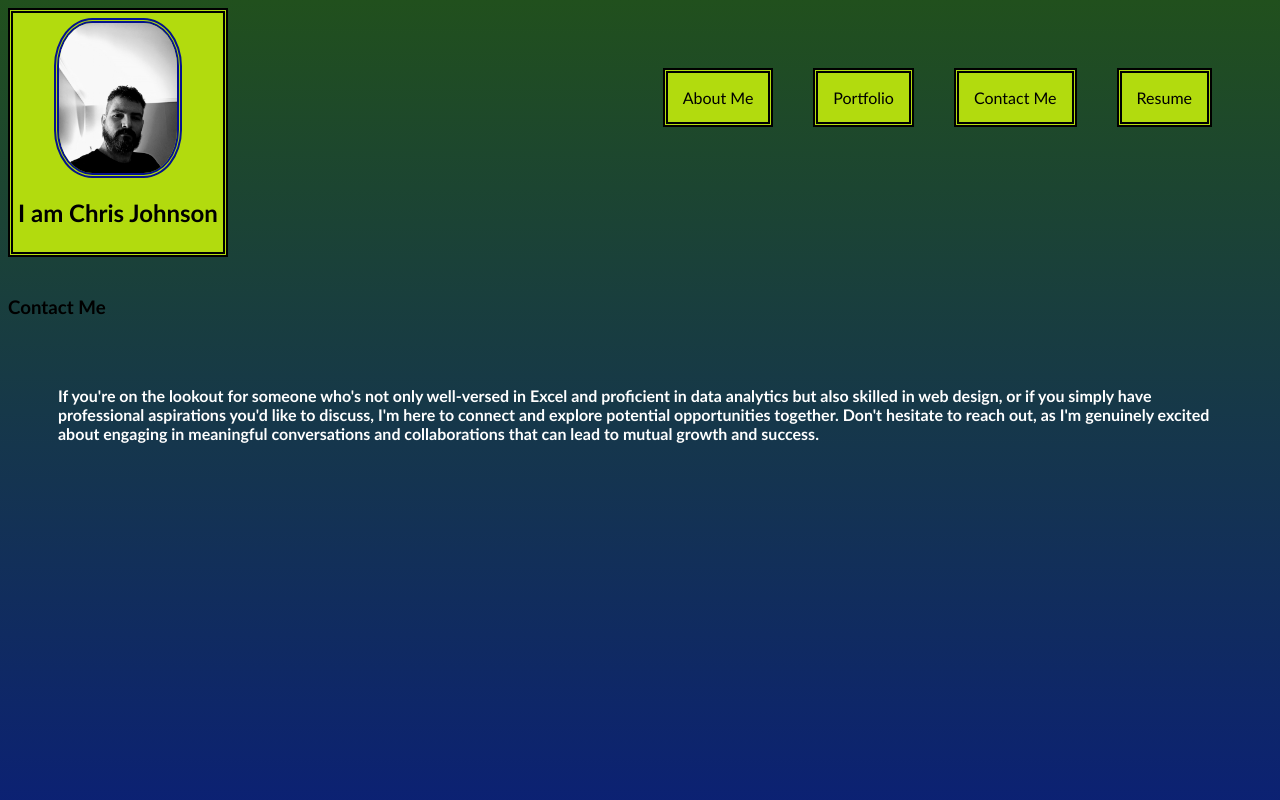
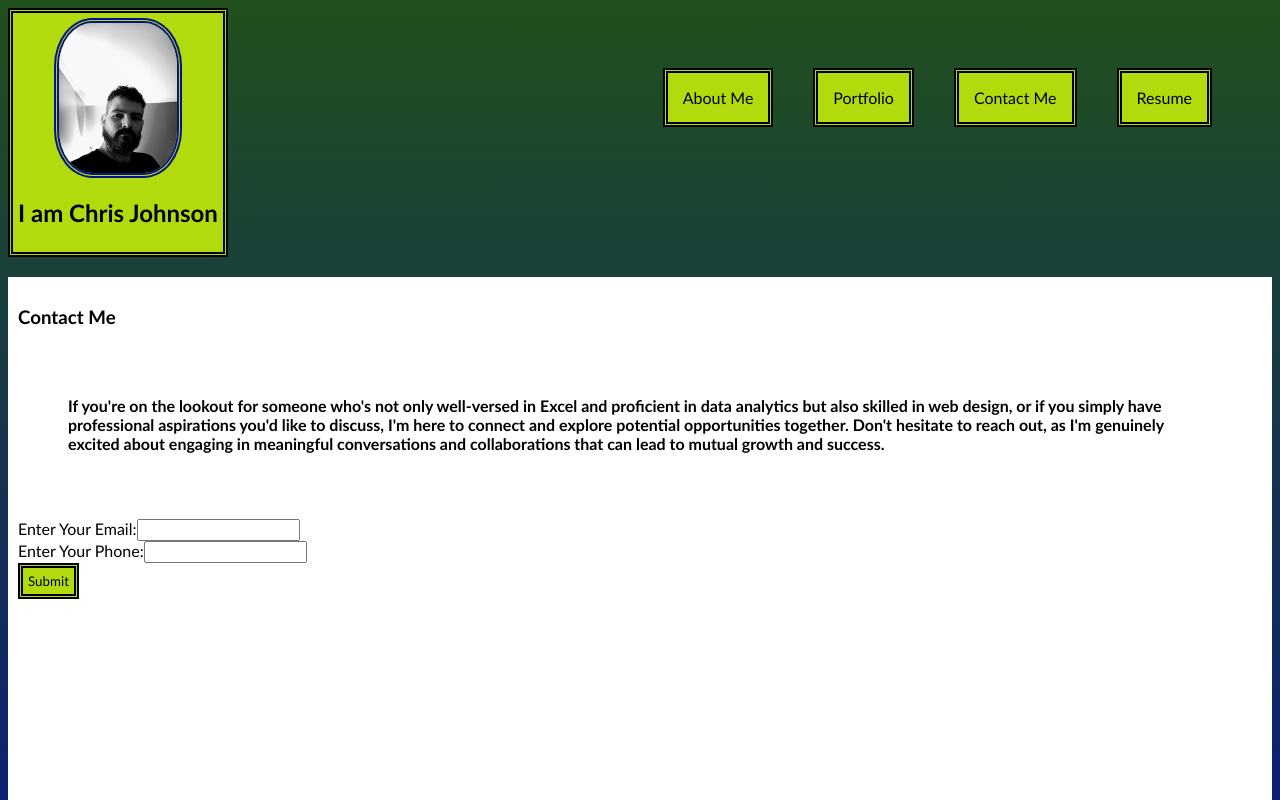
Before and after one commit to C-Johnson83/sturdy-palm-tree, a React (Vite) app: page / in a window 1280 px wide. Both pictures are taken after a click on the item "Contact Me". Shown: the top 800 px of the page. Built offline with nearby package versions, Linux system fonts and the light colour scheme.

Commit message:
add resume

```diff
--- a/src/components/About.jsx
+++ b/src/components/About.jsx
@@ -1,8 +1,15 @@
 import React from 'react';
+const mystyle = {
+  color: "black",
+  backgroundColor: "White",
+  padding: "10px",
+  fontFamily: "Arial"
+};
+
 
 function About() {
   return (
-    <main>
+    <main style={mystyle}>
       <h3>About Me</h3>
 
 
--- a/src/components/Contact.jsx
+++ b/src/components/Contact.jsx
@@ -1,11 +1,32 @@
-import React from 'react';
+import React, { useState } from 'react'; // Import React and useState
+
+const mystyle = {
+  color: "black",
+  backgroundColor: "White",
+  padding: "10px",
+  fontFamily: "Arial"
+};
 
 function ContactMe() {
+  const [email, setEmail] = useState(''); // State for email input
+  const [phone, setPhone] = useState(''); // State for phone input
+
+  // Function to handle form submission
+  const handleSubmit = (e) => {
+    e.preventDefault(); // Prevent default form submission behavior
+
+    // Log submitted email and phone
+    console.log("Submitted Email:", email);
+    console.log("Submitted Phone:", phone);
+
+    setEmail(''); // Clear email input after submission
+    setPhone(''); // Clear phone input after submission
+  };
+
   return (
-    <main>
-
-
-      <h3>Contact Me</h3>
+    <main style={mystyle}>
+      <div>
+        <h3>Contact Me</h3>
 
         <p>If you're on the lookout for someone who's not only well-versed in Excel and proficient in data
           analytics but also skilled in web design, or if you simply have professional aspirations you'd like
@@ -13,9 +34,32 @@ function ContactMe() {
           reach out, as I'm genuinely excited about engaging in meaningful conversations and collaborations
           that can lead to mutual growth and success.
         </p>
-
-
-
+      </div>
+      <section id="contact">
+        <form onSubmit={handleSubmit}>
+          <div>
+            <label htmlFor="email">Enter Your Email:</label>
+            <input
+              type="email"
+              id="email"
+              value={email}
+              onChange={(e) => setEmail(e.target.value)}
+              required
+            />
+          </div>
+          <div>
+            <label htmlFor="phone">Enter Your Phone:</label>
+            <input
+              type="tel"
+              id="phone"
+              value={phone}
+              onChange={(e) => setPhone(e.target.value)}
+              required
+            />
+          </div>
+          <button type="submit">Submit</button>
+        </form>
+      </section>
     </main>
   );
 }
--- a/src/components/Resume.jsx
+++ b/src/components/Resume.jsx
@@ -1,15 +1,47 @@
 import React from 'react';
-
+const mystyle = {
+    color: "black",
+    backgroundColor: "White",
+    padding: "10px",
+    fontFamily: "Arial"
+  };
 function Resume() {
     return (
-        <div>
+        <main style={mystyle}>
             <p>
-Data Analytics<br>--------------------</br>
-            </p>
+                Data Analytics <br />--------------------</p>
+            <ol>
+                <li>Excel</li>
+                <li>VBA Scripting</li>
+                <li>Python</li>
+                <li>Python API's</li>
+                <li>Data Analysis Pandas</li>
+                <li>SQL: Postgres</li>
+                <li>NoSQL Databases: MongoDB</li>
+                <li>JavaScript Basics</li>
+                <li>Leaflet</li>
+                <li>Tableau</li>
+                <li>Machine Learning</li>
+                <li>Big Data: AWS (Amazon Web Service)</li>
+            </ol>
             <p>
-                M.E.R.N App Development<br>--------------------</br>
-            </p>
-        </div>
+                M.E.R.N App Development<br />--------------------</p>
+                <ol>
+                <li>HTML, CSS, JS</li>
+                <li>API's: Web, Third Party, Server Side</li>
+                <li>Node.js</li>
+                <li>OOP: Object-oriented programming</li>
+                <li>Express.js</li>
+                <li>SQL: Mysql</li>
+                <li>ORM: Object–relational mapping</li>
+                <li>MVC: Model–View–Controller </li>
+                <li>Computer Science Introduction</li>
+                <li>NoSQL: MongoDB, Mongoose</li>
+                <li>PWA: Progressive Web Applications</li>
+                <li>React</li>
+            </ol>
+
+        </main>
     )
 };
 
--- a/src/index.css
+++ b/src/index.css
@@ -36,6 +36,18 @@ footer {
   justify-content: center;
   color: #000000;
   max-height: 10%;
+}
+button {
+  display: flex;
+  flex-direction: column;
+  align-items: center;
+  color: #000000;
+  background-color: var(--accent);
+  margin-bottom: 20px;
+  padding: 5px;
+  border: double;
+  border-color: black;
+  border-width: 5px;
 }
 
 /* Styles for the unordered lists */
@@ -102,7 +114,7 @@ ul li a:hover {
 
 /* Styles for paragraphs */
 p {
-  color: #fff;
+  color: #000000;
   display: flex;
   align-items: center;
   flex-wrap: wrap;
```
